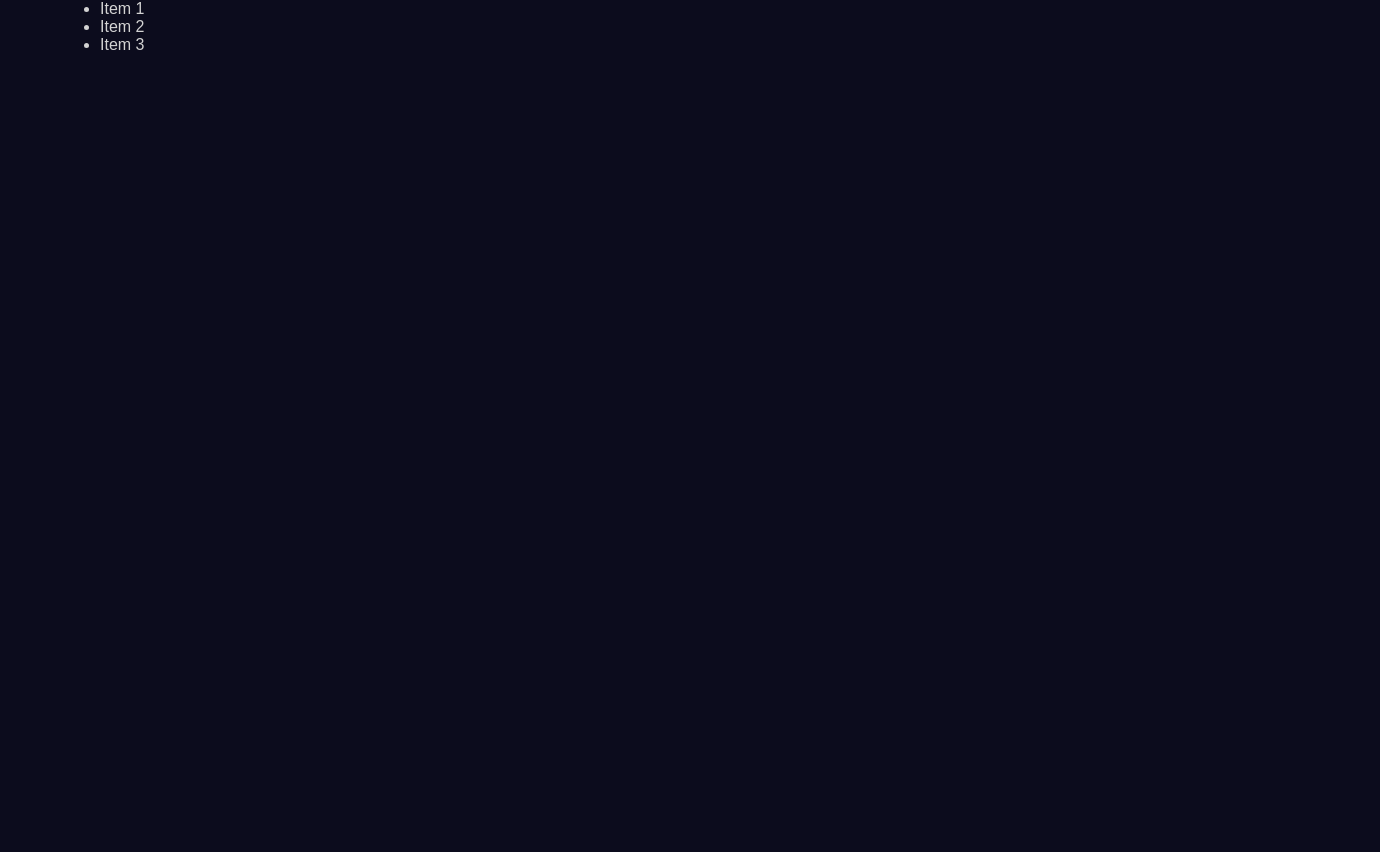
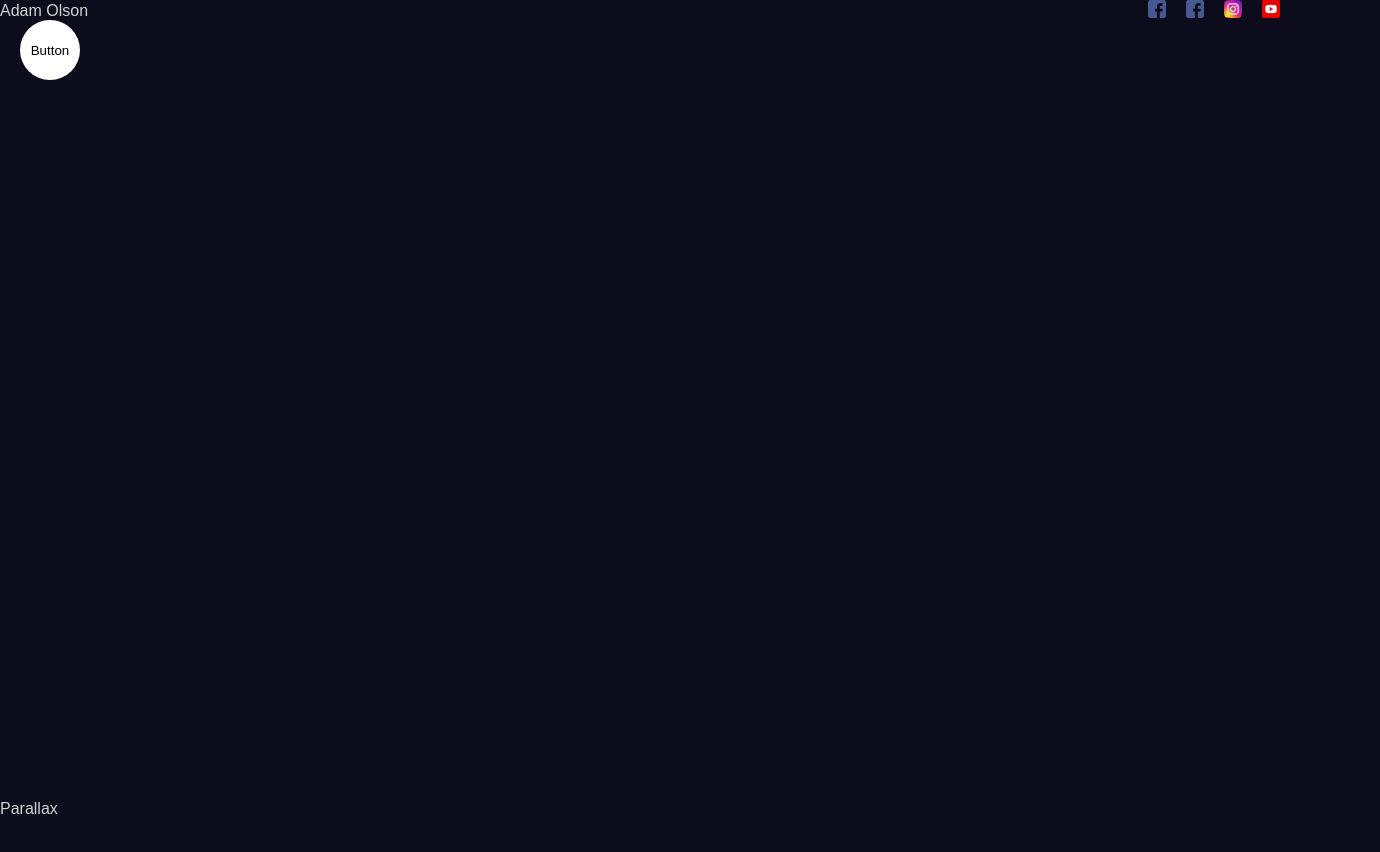
Before and after one commit to adamolson11/Portfolio, a React (Vite) app in the folder portfolio/: page / in a window 1280 px wide. Shown: the top 852 px of the page, 1380 px wide, since content can reach past the window. Before the commit the page ends 800 px from the top, so only its background shows below. Built offline with nearby package versions, Linux system fonts and the light colour scheme.

Commit message:
fixing bugs and working on the side bar

```diff
--- a/portfolio/src/App.jsx
+++ b/portfolio/src/App.jsx
@@ -1,22 +1,24 @@
 
 
-import Test from "./components/Test";
+// import Test from "./components/Test";
 import "./app.scss";
-// import Navbar from "./components/navbar/Navbar"; // Commented out Navbar import
+import Navbar from "./components/navbar/Navbar";
+import Sidebar from "./components/sidebar/Sidebar"; // Correct import path and uppercase component name
+const App = () => {
+  return <div>
+      <section>
 
-const App = () => {
-  return (<div>
-      {/* <section>
         <Navbar />
       </section>
       <section>Parallax</section>
       <section>Services</section>
       <section>Portfolio1</section>
       <section>Portfolio2</section>
-      <section>Portfolio3</section> */}
-      <Test/>
+      <section>Portfolio3</section>
+      <Sidebar />
 
-    </div>)
+
+    </div>
 
 };
 
--- a/portfolio/src/components/navbar/Navbar.jsx
+++ b/portfolio/src/components/navbar/Navbar.jsx
@@ -1,10 +1,14 @@
 import "./navbar.scss"
 import {motion} from "framer-motion"
+
+
+
 const Navbar = () => {
 
     return (
     <div className = "navbar">
         {/*Sidebar */}
+        <sidebar/>
      <div className = "wrapper">
             <motion.span initial={{opacity:0, scale: 0.5}}
             animate = {{opacity:1, scale: 1}}
--- /dev/null
+++ b/portfolio/src/components/sidebar/Sidebar.jsx
@@ -0,0 +1,40 @@
+/* eslint-disable no-unused-vars */
+import React, { useState } from "react"; // Import React and useState
+import { motion } from "framer-motion";
+import Links from "./links/Links";
+import "./sidebar.scss";
+import ToggleButton from "./toggleButton/ToggleButton";
+
+const Sidebar = () => {
+  const [open, setOpen] = useState(false); // Initialize state with useState
+
+  const variants = {
+    open: {
+      clipPath: "circle(1200px at 50px 50px)",
+      transition: {
+        type: "spring",
+        stiffness: 20
+      }
+    },
+    closed: {
+      clipPath: "circle(30px at 50px 50px)",
+      transition: {
+        delay: 0.5,
+        type: "spring",
+        stiffness: 400,
+        damping: 40
+      }
+    }
+  };
+
+  return (
+    <motion.div className="sidebar" animate={open ? "open" : "closed"}>
+      <motion.div className="bg" variants={variants}>
+        <Links />
+      </motion.div>
+      <ToggleButton setOpen={setOpen} />
+    </motion.div>
+  );
+};
+
+export default Sidebar;
--- /dev/null
+++ b/portfolio/src/components/sidebar/links/Links.jsx
@@ -0,0 +1,23 @@
+/* eslint-disable no-unused-vars */
+const Links = () => {
+
+   const items = [
+"Homepage",
+"Homepage",
+"Homepage",
+"Homepage",
+"Homepage",
+"Homepage",
+"Homepage",
+   ]
+
+
+    return (
+        <div className="links"> Links</div>
+
+        )
+
+
+}
+
+export default Links
--- /dev/null
+++ b/portfolio/src/components/sidebar/sidebar.scss
@@ -0,0 +1,46 @@
+.sidebar{
+    display: flex;
+    flex-direction: column;
+    align-items: center;
+    justify-content: center;
+    background-color: white;
+    color: black;
+
+
+    .bg{
+
+        position: fixed;
+        top: 0;
+        left: 0;
+        bottom: 0;
+        width: 400px;
+        background: white;
+
+        .links{
+            position: absolute;
+            width: 100%;
+            height: 100%;
+            display: flex;
+            flex-direction: column;
+            align-items: center;
+            justify-content: center;
+            gap: 20px;
+        }
+    }
+
+    button{
+        width: 50px;
+        height: 50px;
+        border-radius: 50%;
+        position: fixed;
+        top: 25px;
+        left: 25px;
+        background-color: transparent;
+        border: none;
+        cursor: pointer;
+
+
+
+
+    }
+}
--- /dev/null
+++ b/portfolio/src/components/sidebar/toggleButton/ToggleButton.jsx
@@ -0,0 +1,7 @@
+const ToggleButton = ({setOpen}) => {
+
+    return <button onClick={() => setOpen((prev) => !prev)}>Button</button>;
+
+}
+
+export default ToggleButton
```
